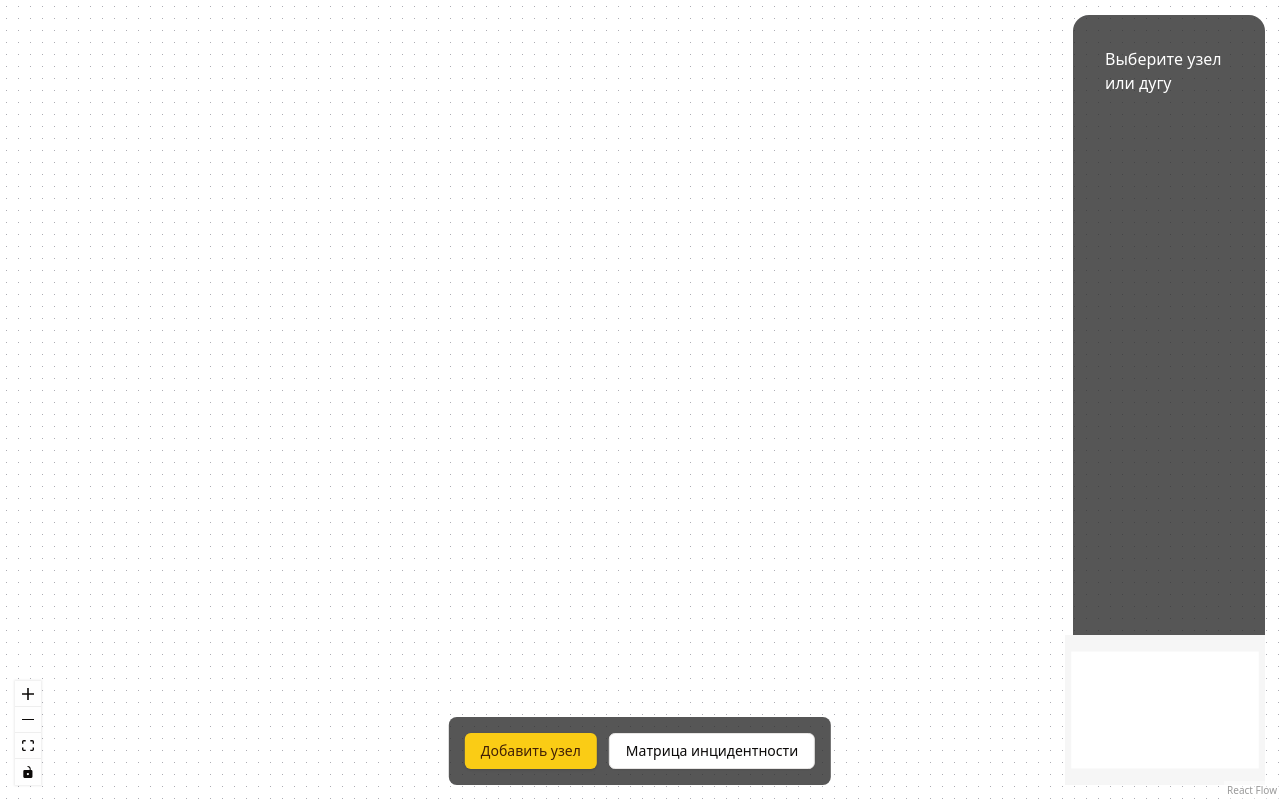
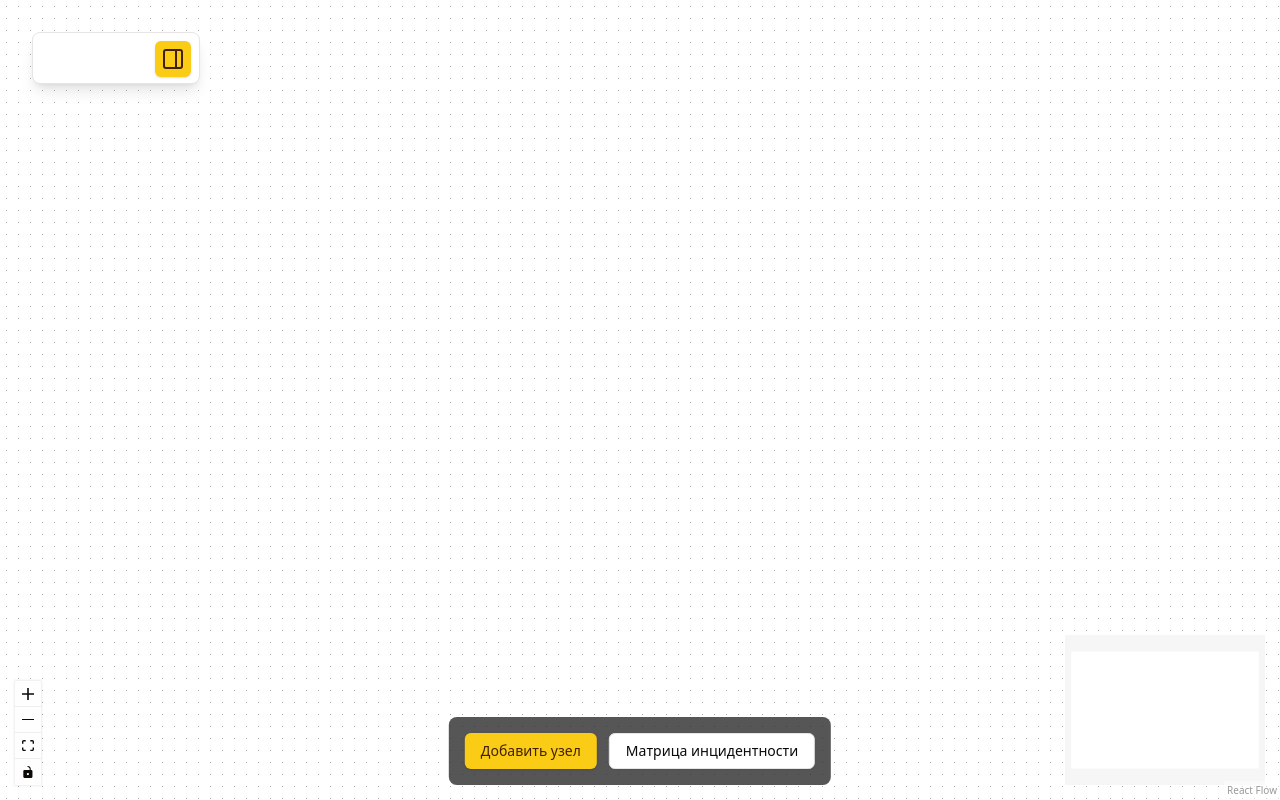
Before and after one commit to bruhmagedon/network-by-react-flow, a React (Vite) app: page / in a window 1280 px wide. Built offline with nearby package versions, Linux system fonts and the light colour scheme.

Commit message:
feat: new sidebar, input, node-component

```diff
--- a/src/components/Sidebar.tsx
+++ b/src/components/Sidebar.tsx
@@ -5,6 +5,10 @@ import { useNode } from '@/hooks/useNode';
 import { Panel } from '@xyflow/react';
 import { useState } from 'react';
 import { useSelector } from 'react-redux';
+import { Button } from './ui/button';
+import { PanelRight } from 'lucide-react';
+import { cn } from '@/lib/utils';
+import { Input } from './ui/input';
 
 export const Sidebar = () => {
   const { deleteNode, updateNodeLabel } = useNode();
@@ -13,18 +17,8 @@ export const Sidebar = () => {
   const selectedNode = useSelector(getSelectedNode);
   const selectedEdge = useSelector(getSelectedEdge);
 
+  const [collapse, setCollapse] = useState(true);
   const [newLabel, setNewLabel] = useState('');
-
-  if (!selectedNode && !selectedEdge) {
-    return (
-      <Panel
-        position='top-right'
-        className='w-[15%] h-[80%] bg-[#2c2c2c]/80 p-8 rounded-2xl flex flex-col items-center gap-10'
-      >
-        <div className='text-white'>Выберите узел или дугу</div>
-      </Panel>
-    );
-  }
 
   const handleUpdateLabel = () => {
     if (selectedNode) {
@@ -43,39 +37,49 @@ export const Sidebar = () => {
     }
   };
 
+  //TODO вести useState активная дуга или нода, чтоб потом под это интерфейс подстраивать
   return (
     <Panel
-      position='top-right'
-      className='w-[15%] h-[80%] bg-[#2c2c2c]/80 p-8 rounded-2xl flex flex-col items-center gap-10'
+      position='top-left'
+      style={{ margin: '0px', marginRight: '' }}
+      className='w-[200px] h-full py-8 pl-8 flex flex-col items-center text-black font-medium'
     >
+      <div className={cn(collapse ? 'h-[52px]' : 'h-full', 'bg-white rounded-lg w-full border border-border shadow-lg flex items-center relative p-3')}>
+        <div className='absolute top-2 right-2'><Button size="icon" variant='default' onClick={() => setCollapse(!collapse)}><PanelRight /></Button></div>
+        {!collapse && <div>
+          {!selectedNode && !selectedEdge ?
+            <div className='p-4 text-center'>Выберите узел или дугу</div> :
+            <div className='flex flex-col gap-5'>
               {selectedNode && (
                 <>
-          <div className='text-white'>ID ноды: {selectedNode.id}</div>
-          <div className='text-white'>Название: {selectedNode.data.label as string}</div>
+                  <div className=''>ID ноды: {selectedNode.id}</div>
+                  <div className=''>Название: {selectedNode.data.label as string}</div>
                 </>
               )}
               {selectedEdge && (
                 <>
-          <div className='text-white'>ID дуги: {selectedEdge.id}</div>
-          <div className='text-white'>
-            Вершины: {selectedEdge.source} → {selectedEdge.target}
+                  <div className=''>ID дуги: <br /><span className='text-sm text-gray-400'>{selectedEdge.id}</span></div>
+                  <div className=''>
+                    Вершины: <br /><span className='text-sm text-gray-400'>{selectedEdge.source} → {selectedEdge.target}</span>
                   </div>
                 </>
               )}
-
-      <input
+              <Input
                 type='text'
                 value={newLabel}
                 onChange={(e) => setNewLabel(e.target.value)}
                 placeholder='Новое название'
-        className='p-2 rounded'
               />
-      <button onClick={handleUpdateLabel} className='bg-yellow-500 text-black p-2 rounded'>
+
+              <Button onClick={handleUpdateLabel} variant={'outline'} size="sm" disabled={newLabel === ''} className='w-full'>
                 Изменить
-      </button>
-      <button onClick={handleDelete} className='bg-red-500 text-white p-2 rounded'>
+              </Button>
+              <Button onClick={handleDelete} variant={'destructive'} className='w-full'>
                 Удалить
-      </button>
-    </Panel>
+              </Button>
+            </div>}
+        </div>}
+      </div>
+    </Panel >
   );
-};
+}
--- /dev/null
+++ b/src/components/ui/input.tsx
@@ -0,0 +1,25 @@
+import * as React from "react"
+
+import { cn } from "@/lib/utils"
+
+export interface InputProps
+  extends React.InputHTMLAttributes<HTMLInputElement> {}
+
+const Input = React.forwardRef<HTMLInputElement, InputProps>(
+  ({ className, type, ...props }, ref) => {
+    return (
+      <input
+        type={type}
+        className={cn(
+          "flex h-9 w-full rounded-md border border-input bg-transparent px-3 py-1 text-sm shadow-sm transition-colors file:border-0 file:bg-transparent file:text-sm file:font-medium file:text-foreground placeholder:text-muted-foreground focus-visible:outline-none focus-visible:ring-1 focus-visible:ring-ring disabled:cursor-not-allowed disabled:opacity-50",
+          className
+        )}
+        ref={ref}
+        {...props}
+      />
+    )
+  }
+)
+Input.displayName = "Input"
+
+export { Input }
--- a/src/features/node/ui/CustromNode.tsx
+++ b/src/features/node/ui/CustromNode.tsx
@@ -20,8 +20,8 @@ export const CustomNode = ({ id, data }: CustomNodeProps) => {
     // TODO проблемы с селектом при нажатии на текст (чекнуть в чем может быть дело)
     <div
       className={cn(
-        isSelected && 'border-2 border-cyan-700',
-        'w-16 h-16 bg-cyan-500 text-white rounded-full flex items-center justify-center shadow-lg cursor-pointer hover:bg-teal-500'
+        isSelected && 'border-2 border-black',
+        'w-16 h-16 bg-primary text-primary-foreground font-semibold rounded-full flex items-center justify-center shadow-lg cursor-pointer hover:bg-amber-500'
       )}
       onClick={() => onNodeClick(id)}
     >
```
Lines whose indentation alone changed are shown as unchanged.
